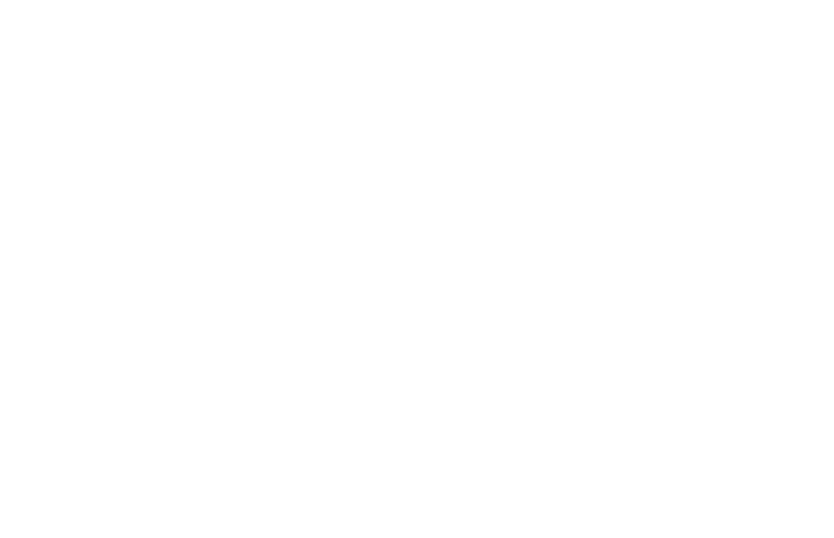
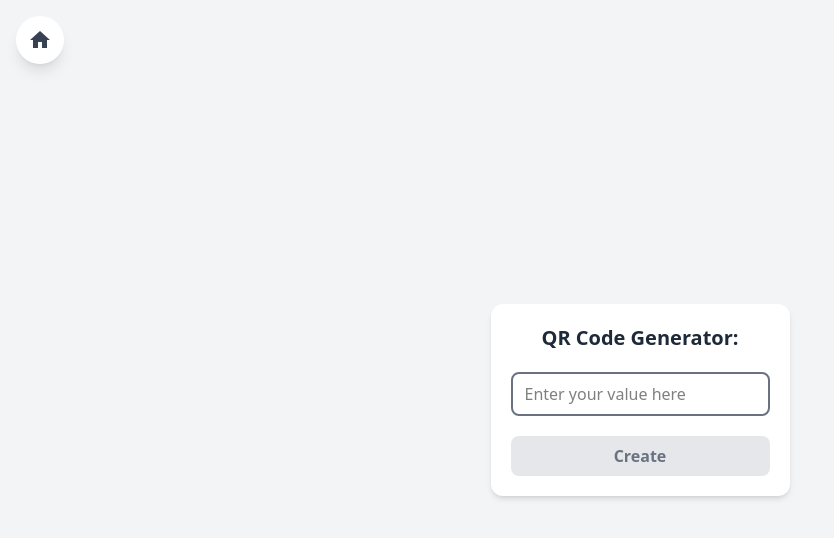
Before and after one commit to ITx-prash/react-journey, a React (Vite) app: page /day06-qr-generator in a window 1280 px wide. Before the commit this address had no page. Shown: the top 538 px of the page, without its empty margins (0-834 px from the left). Built offline with nearby package versions, Linux system fonts and the light colour scheme.

Commit message:
proj-7: implement QR Code Generator component

```diff
--- a/src/App.jsx
+++ b/src/App.jsx
@@ -6,6 +6,7 @@
 import RatingStar from "./projects/Day03-Star-Rating&Image-Slider/RatingStar";
 import LoadMore from "./projects/Day04-Load-more-items/LoadMore";
 import TreeView from "./projects/Day05-TreeView/TreeView";
+import QR from "./projects/Day06-QR-Generator/QR";
 import NavHeader from "./components/NavHeader";
 
 const App = () => {
@@ -61,6 +62,15 @@
             </>
           }
         />
+        <Route
+          path="/day06-qr-generator"
+          element={
+            <>
+              <NavHeader />
+              <QR />
+            </>
+          }
+        />
       </Routes>
     </Router>
   );
--- a/src/components/Home.jsx
+++ b/src/components/Home.jsx
@@ -44,11 +44,19 @@
       path: "/day05-treeview",
       completed: true,
     },
-    ...Array.from({ length: 25 }, (_, i) => ({
-      day: i + 6,
-      title: `Day ${i + 6} Project`,
+    {
+      day: 6,
+      title: "QR Code Generator",
+      description:
+        "Third-party libraries (react-qr-code), controlled inputs, conditional rendering",
+      path: "/day06-qr-generator",
+      completed: true,
+    },
+    ...Array.from({ length: 24 }, (_, i) => ({
+      day: i + 7,
+      title: `Day ${i + 7} Project`,
       description: "Coming soon...",
-      path: `/day${String(i + 6).padStart(2, "0")}`,
+      path: `/day${String(i + 7).padStart(2, "0")}`,
       completed: false,
     })),
   ];
--- /dev/null
+++ b/src/projects/Day06-QR-Generator/QR.jsx
@@ -0,0 +1,83 @@
+import { useState } from "react";
+import QRCode from "react-qr-code";
+
+const QR = () => {
+  const [qrCode, setQrCode] = useState("");
+  const [input, setInput] = useState("");
+
+  const handleQrCode = () => {
+    setQrCode(input);
+    setInput("");
+  };
+
+  const removeQrCode = () => {
+    setQrCode("");
+  };
+
+  return (
+    <div className="flex h-screen w-full items-center justify-center bg-gray-100">
+      <div className="flex flex-col items-center justify-around gap-5 rounded-xl bg-white p-5 shadow-md">
+        <div className="flex items-start">
+          <h1 className="text-xl font-bold text-gray-800">
+            QR Code Generator:
+          </h1>
+        </div>
+        <div className="flex flex-col gap-5 text-center">
+          <label htmlFor="input-text">
+            <input
+              type="text"
+              id="input-text"
+              name="qr-code"
+              value={input}
+              placeholder="Enter your value here"
+              onChange={(e) => {
+                setInput(e.target.value);
+              }}
+              className="rounded-lg border-2 border-gray-500 px-3 py-2 focus:border-cyan-500 focus:outline-sky-500"
+            />
+          </label>
+          <button
+            className={`cursor-pointer rounded-lg bg-gray-300 py-2 font-semibold hover:bg-gray-400 disabled:cursor-not-allowed disabled:bg-gray-200 disabled:text-gray-500`}
+            onClick={handleQrCode}
+            disabled={input.trim() === ""}
+          >
+            Create
+          </button>
+        </div>
+        {qrCode.trim() !== "" && (
+          <div className="relative rounded-lg bg-gray-100 px-6 py-2">
+            <QRCode
+              id="qr-value"
+              value={qrCode}
+              size={350}
+              bgColor="#fff"
+              className="mt-4 duration-900 ease-in-out"
+            />
+            <button
+              className="absolute -top-2 -right-2 flex size-7 items-center justify-center rounded-full bg-red-500 text-white shadow-sm transition-colors hover:bg-red-600"
+              onClick={removeQrCode}
+              aria-label="Close"
+            >
+              <svg
+                xmlns="http://www.w3.org/2000/svg"
+                fill="none"
+                viewBox="0 0 24 24"
+                strokeWidth={2.5}
+                stroke="currentColor"
+                className="size-4"
+              >
+                <path
+                  strokeLinecap="round"
+                  strokeLinejoin="round"
+                  d="M6 18L18 6M6 6l12 12"
+                />
+              </svg>
+            </button>
+          </div>
+        )}
+      </div>
+    </div>
+  );
+};
+
+export default QR;
```
